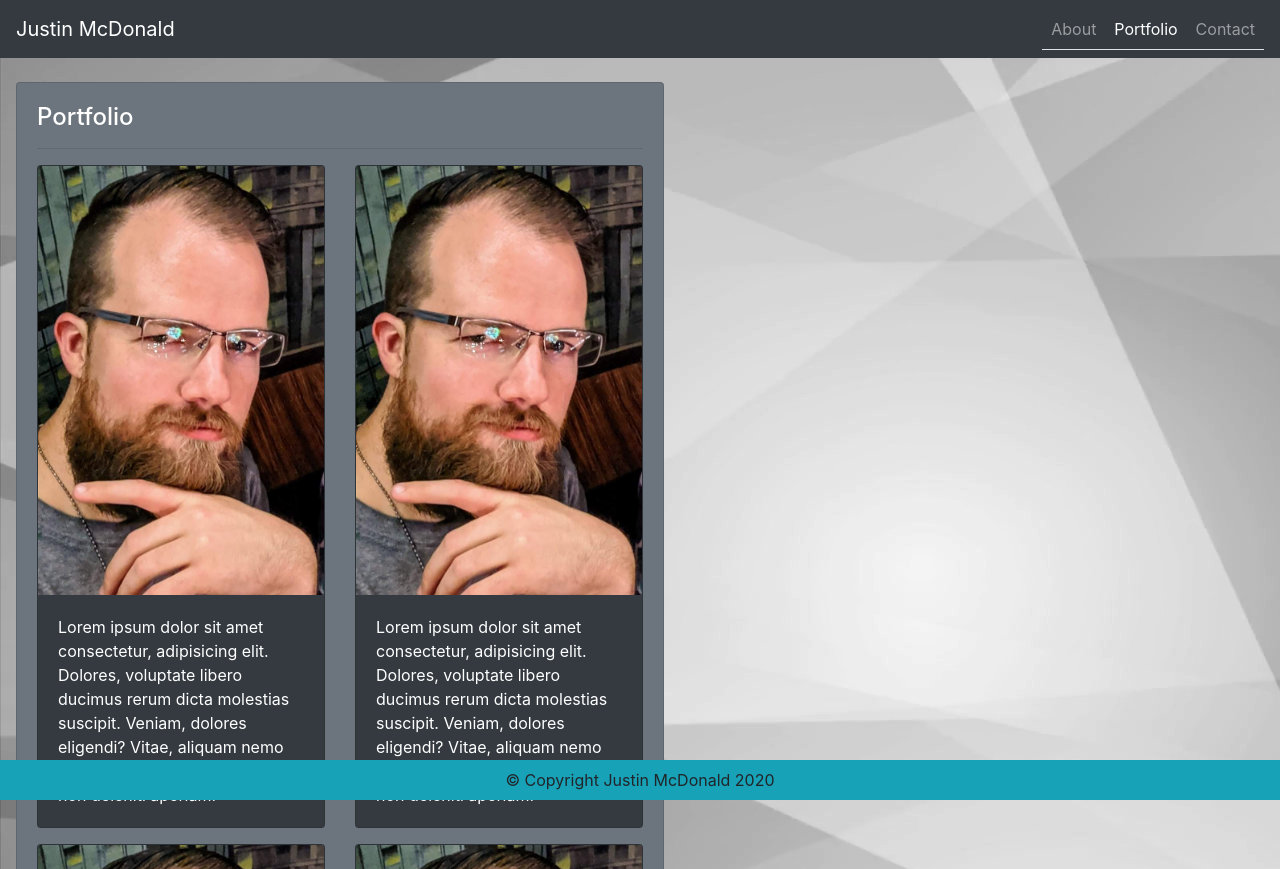
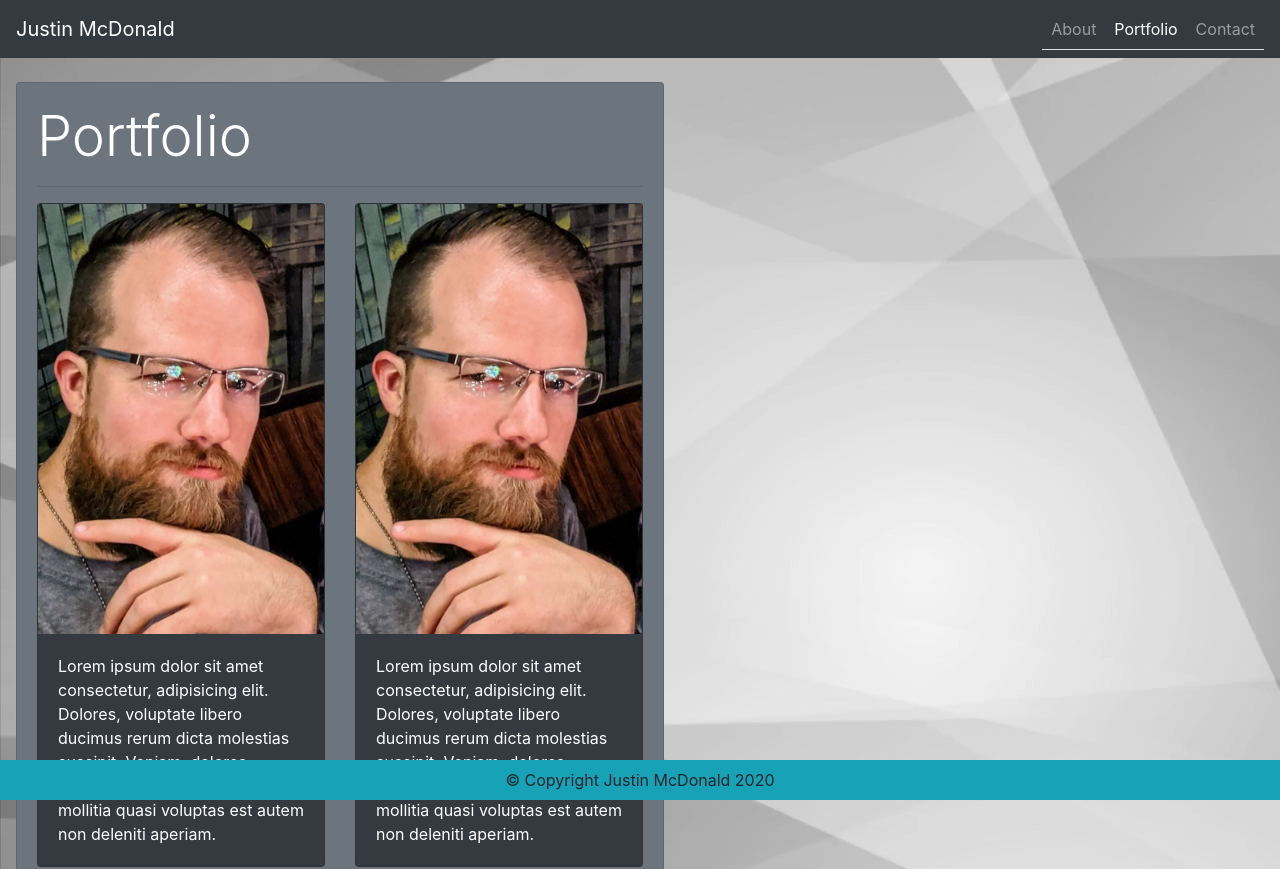
Before and after one commit to jmcdonald112358/Homework2, a plain HTML site: page portfolio.html in a window 1280 px wide. Shown: the top 869 px of the page. Drawn offline with nearby package versions, Linux system fonts and the light colour scheme.

Commit message:
Additional tweaks to main cards on each page

```diff
--- a/portfolio.html
+++ b/portfolio.html
@@ -38,12 +38,12 @@
    </nav>
 
    <!-- main content -->
-   <div class="container-lg">
+   <div class="container-md">
       <div class="row mx-auto">
-         <div class="col-xs-6 mx-3 my-4">
+         <div class="col-xs-7 mx-3 my-4">
             <div class="card text-white bg-secondary">
                <div class="card-body">
-                  <h4 class="card-title">Portfolio</h4>
+                  <h4 class="display-4">Portfolio</h4>
                   <hr>
                   <div class="card-deck">
                      <div class="card bg-dark mb-3" style="width: 18rem;">
```
Also changed, not shown: contact.html (+1 -1 lines), index.html (+4 -4 lines).
